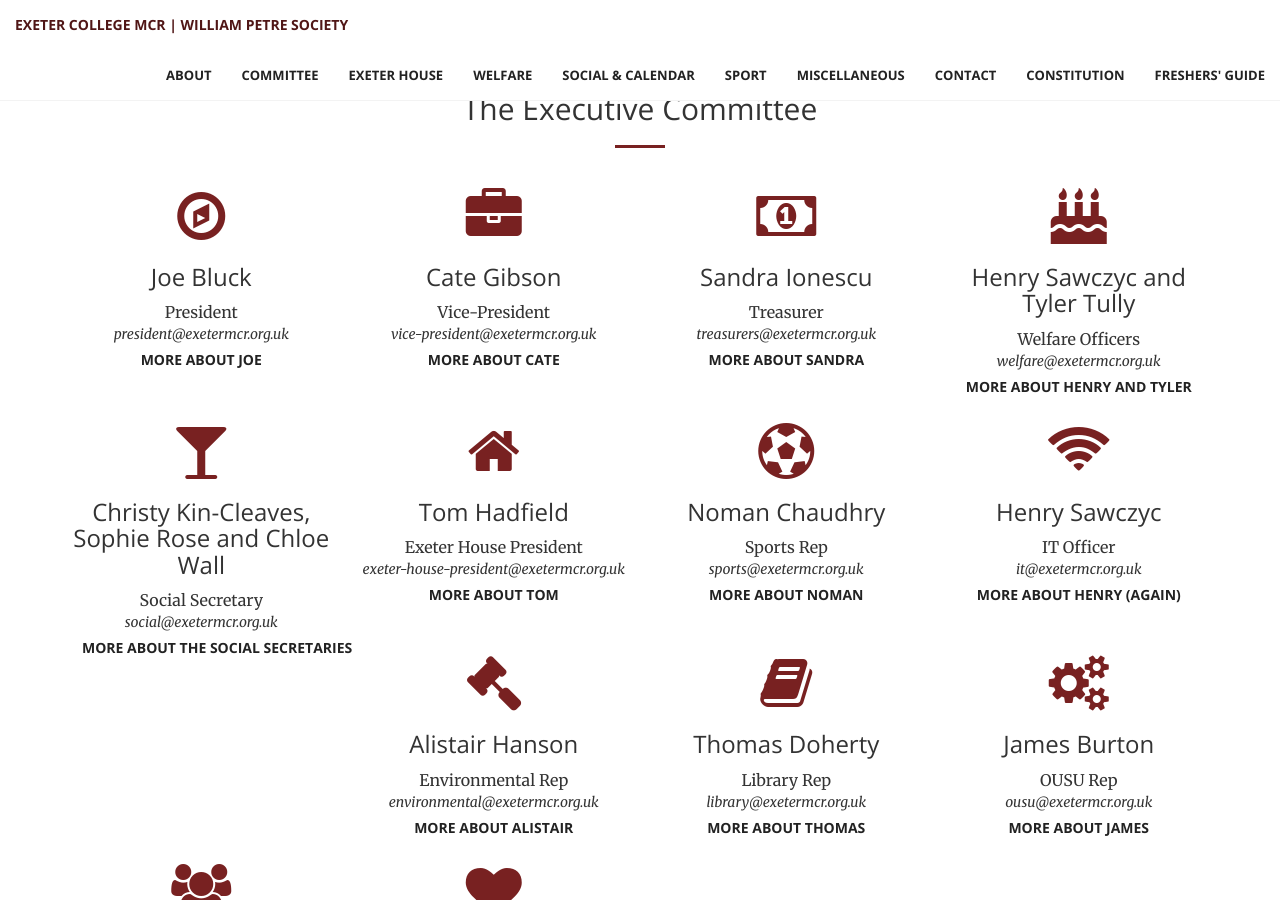
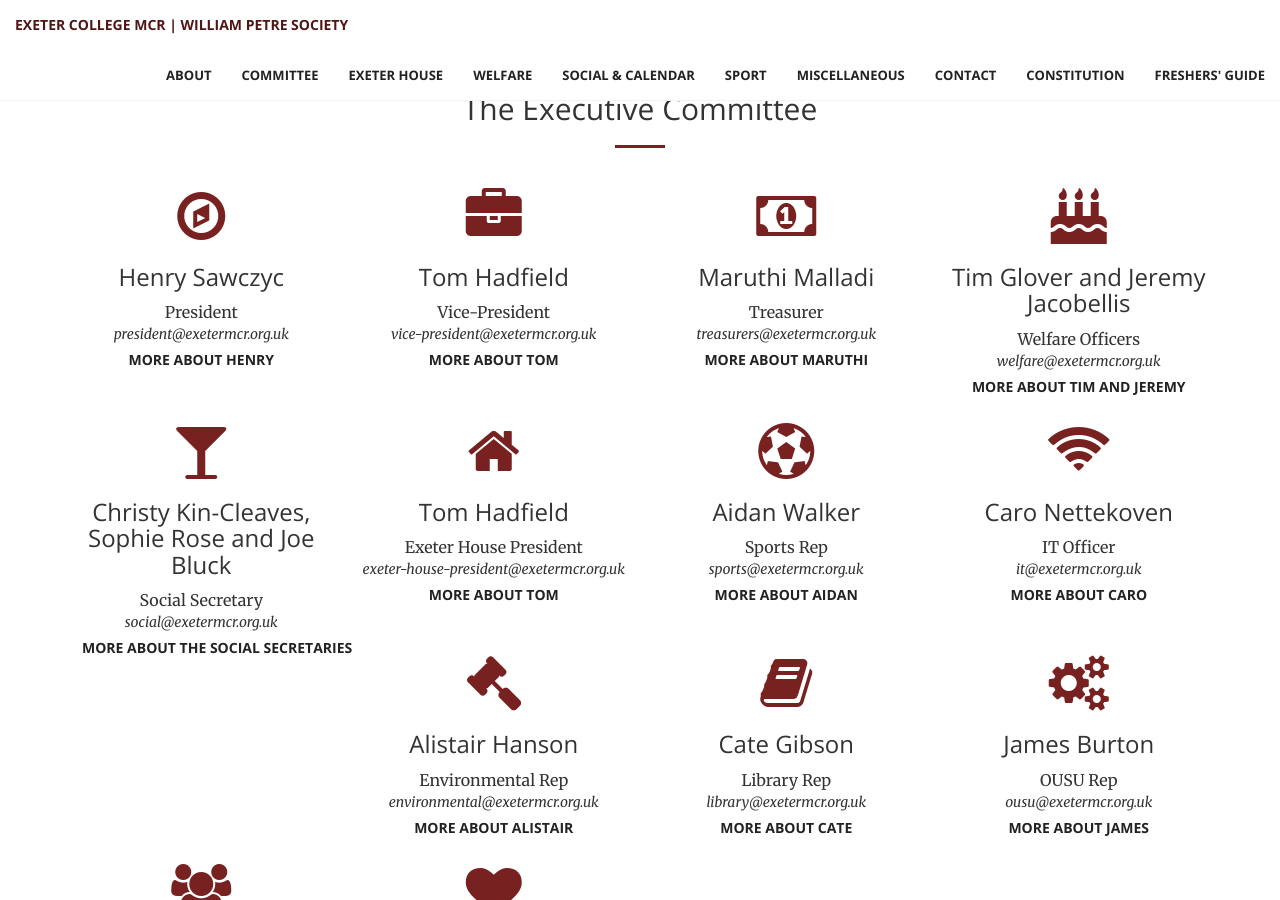
Before and after one commit to exetermcr/exetermcr.github.io, a Jekyll site: the page index.html, which Jekyll copies as it is, in a window 1280 px wide and 900 px high, scrolled down 1924 px. Built offline with Jekyll 4.4.1, drawn with Linux system fonts in a browser that asks for light colours; some of the changed text lies outside the part shown.

Commit message:
Updated for 2018 committee

```diff
--- a/6misc.html
+++ b/6misc.html
@@ -254,7 +254,7 @@
                     <hr class="primary">
                     <p>The MCR is located at Staircase 8, Ground Floor, Exeter College, Oxford OX1 3DP.<br>
                     <br>If you are a member of the MCR, but are not subscribed to the exeter-mcr mailing list please send a blank email to exeter-mcr-subscribe@maillist.ox.ac.uk.</p>
-                    <br>The MCR President is Joe Bluck.
+                    <br>The MCR President is Henry Sawczyc.
                     <br>
                 </div>
 
--- a/index.html
+++ b/index.html
@@ -142,59 +142,59 @@
                 <div class="col-lg-3 col-md-6 text-center">
                     <div class="service-box">
                         <i class="fa fa-4x fa-compass wow bounceIn text-primary"></i>
-                        <h3>Joe Bluck</h3>
+                        <h3>Henry Sawczyc</h3>
                         <p>President</p>
                         <i>president@exetermcr.org.uk</i>
                         <br>
-                        <button data-toggle="collapse" data-target="#demo" class="btn btn-default collapsed" aria-expanded="false">More about Joe</button>
+                        <button data-toggle="collapse" data-target="#demo" class="btn btn-default collapsed" aria-expanded="false">More about Henry</button>
                         <div id="demo" class="collapse">
-                          Hey, I’m Joe and as the MCR president it is my role to ensure the Graduates are represented within College and ensure we continue to provide a welcoming Common Room. Along with other members of the Executive Committee, I attend various meetings around the College and University and raise any concerns of the Graduates. I also chair the termly general meetings of the MCR.  Please feel free to contact me if you have any graduate issues that are concerning you or you have any questions in general.<br>
-                          When not in the MCR, I am currently studying for a DPhil in Systems Approaches to Biochemical Science, through one of the University’s Doctoral Training Centres. This has extended my time here at Exeter College, having also read my undergraduate degree in Chemistry here.</div>
+                          Hey, I’m Henry and as the MCR president it is my role to ensure the Graduates are represented within College and ensure we continue to provide a welcoming Common Room. Along with other members of the Executive Committee, I attend various meetings around the College and University and raise any concerns of the Graduates. I also chair the termly general meetings of the MCR.  Please feel free to contact me if you have any graduate issues that are concerning you or you have any questions in general.<br>
+                          When not in the MCR, I am currently studying for a DPhil in Biochemistry.</div>
                     </div>
                 </div>
                 <div class="col-lg-3 col-md-6 text-center">
                     <div class="service-box">
                         <i class="fa fa-4x fa-briefcase wow bounceIn text-primary" data-wow-delay=".1s"></i>
-                        <h3>Cate Gibson</h3>
+                        <h3>Tom Hadfield</h3>
                         <p>Vice-President</p>
                         <i>vice-president@exetermcr.org.uk</i>
                         <br>
-                        <button data-toggle="collapse" data-target="#VP" class="btn btn-default collapsed" aria-expanded="false">More about Cate</button>
+                        <button data-toggle="collapse" data-target="#VP" class="btn btn-default collapsed" aria-expanded="false">More about Tom</button>
                         <div id="VP" class="collapse">
-                          Hi! I’m Cate and I’m the VP of Exeter MCR!
-                          <br>My role is to aid Joe to ensure the smooth running of our graduate common room. I’m also here to help other MCR officers to fulfil their duties-- I’m always available to answer questions, pursue matters with college and to lend a practical hand when necessary!
-                          <br> I’m currently studying for my DPhil in Philosophy and this is my 6th year in Oxford. What I love most about Exeter College is the welcoming atmosphere. I have experienced nothing but kindness and generosity on all fronts, from my fellow graduate students to the JCR, scouts, kitchen staff, fellows and porters. Compared to other colleges, our MCR is a lovely size where there are still plenty of people to meet, but a comforting sense of closeness amongst the members. We have forged a great number of ties with other graduate common rooms across Oxford, resulting in many joint social and welfare events. Exeter MCR is truly unique within the university and I’m honoured to have the opportunity to make a significant
+                          Hi! I’m Tom and I’m the VP of Exeter MCR!
+                          <br>My role is to aid Henry to ensure the smooth running of our graduate common room. I’m also here to help other MCR officers to fulfil their duties-- I’m always available to answer questions, pursue matters with college and to lend a practical hand when necessary!
+                          <br>
                         </div>
                     </div>
                 </div>
                 <div class="col-lg-3 col-md-6 text-center">
                     <div class="service-box">
                         <i class="fa fa-4x fa-money wow bounceIn text-primary" data-wow-delay=".2s"></i>
-                        <h3>Sandra Ionescu</h3>
+                        <h3>Maruthi Malladi</h3>
                         <p>Treasurer</p>
                         <i>treasurers@exetermcr.org.uk</i>
                         <br>
-                        <button data-toggle="collapse" data-target="#Tre" class="btn btn-default collapsed" aria-expanded="false">More about Sandra</button>
+                        <button data-toggle="collapse" data-target="#Tre" class="btn btn-default collapsed" aria-expanded="false">More about Maruthi</button>
                         <div id="Tre" class="collapse">
-                        Hello! My name is Sandra and I'm Exeter MCR's treasurer.
-                        <br>My duty is to sort out the MCR's finances, which includes putting together our yearly budget and carrying out rent negotiations--less (rent) is more! I am a second-year DPhil in Chemical Biology and love Exeter's MCR because of its friendliness and diversity. The cozy common room is a nice escape from the lab AND it has biscuits. Floreat Exon!
+                        Hello! My name is Maruthi and I'm Exeter MCR's treasurer.
+                        <br>My duty is to sort out the MCR's finances, which includes putting together our yearly budget and carrying out rent negotiations--less (rent) is more! I am a second-year DPhil in Chemical Biology and love Exeter's MCR because of its friendliness and diversity. Floreat Exon!
                         </div>
                     </div>
                 </div>
                 <div class="col-lg-3 col-md-6 text-center">
                     <div class="service-box">
                         <i class="fa fa-4x fa-birthday-cake wow bounceIn text-primary" data-wow-delay=".3s"></i>
-                        <h3>Henry Sawczyc and Tyler Tully</h3>
+                        <h3>Tim Glover and Jeremy Jacobellis</h3>
                         <p>Welfare Officers</p>
                         <i>welfare@exetermcr.org.uk</i>
                         <br>
-                        <button data-toggle="collapse" data-target="#Wel" class="btn btn-default collapsed" aria-expanded="false">More about Henry and Tyler</button>
+                        <button data-toggle="collapse" data-target="#Wel" class="btn btn-default collapsed" aria-expanded="false">More about Tim and Jeremy</button>
                         <div id="Wel" class="collapse">
                         Henry <br>
-                        Henry is a DPhil student in the Department of Biochemistry, trying to understand and make use of a novel nanparticle called Lipodisq, when he is avoiding his work (which is often) he can be found at Welfare Tea, being Exeter House President, the IT person for the MCR or baking.<br>
+                        Tim is a DPhil student in English, after previously studying at Exeter for his BA.<br>
                         <br>
-                        Tyler <br>
-                        Tyler is an American DPhil student serving as Exeter's Arthur Peacocke Scholar in Religion and Science. As a Welfare Officer, Tyler helps organize the weekly tea and other events meant to foster safe-spaces, community and conversation in and around the MCR. Tyler has previously served the MCR as the Equalities Officer and is an active member the College Rugby team.<br>
+                        Jeremy <br>
+                        Jeremy is studying an MPhil.<br>
                         If any MCR member, or prospective member, has any welfare issues or would like a chat, please feel free to email us.
                         </div>
                     </div>
@@ -202,7 +202,7 @@
                 <div class="col-lg-3 col-md-6 text-center">
                     <div class="service-box">
                         <i class="fa fa-4x fa-glass wow bounceIn text-primary" data-wow-delay=".3s"></i>
-                        <h3>Christy Kin-Cleaves, Sophie Rose and Chloe Wall</h3>
+                        <h3>Christy Kin-Cleaves, Sophie Rose and Joe Bluck</h3>
                         <p>Social Secretary</p>
                         <i>social@exetermcr.org.uk</i>
                          <br>
@@ -231,11 +231,11 @@
                 <div class="col-lg-3 col-md-6 text-center">
                     <div class="service-box">
                         <i class="fa fa-4x fa-soccer-ball-o wow bounceIn text-primary" data-wow-delay=".3s"></i>
-                        <h3>Noman Chaudhry</h3>
+                        <h3>Aidan Walker</h3>
                         <p>Sports Rep</p>
                         <i>sports@exetermcr.org.uk</i>
                         <br>
-                        <button data-toggle="collapse" data-target="#Sport" class="btn btn-default collapsed" aria-expanded="false">More about Noman</button>
+                        <button data-toggle="collapse" data-target="#Sport" class="btn btn-default collapsed" aria-expanded="false">More about Aidan</button>
                         <div id="Sport" class="collapse">
                         <br>I help MCR members get involved with sports offered through Exeter College and the University.  I am also responsible for negotiating the terms of our membership with the Oxford University Sports Centre on Iffley Road and organizing special sport events for the Exeter MCR.  We are pleased to offer regular Yoga and Pilates classes at Exeter House taught by Exeter MCR volunteers Tory and Hadas!
                         <br>Why I Love the MCR: The people — everyone is friendly and has a different background, which makes the MCR a friendly and inclusive place.
@@ -245,12 +245,12 @@
                 <div class="col-lg-3 col-md-6 text-center">
                     <div class="service-box">
                         <i class="fa fa-4x fa-wifi wow bounceIn text-primary" data-wow-delay=".3s"></i>
-                        <h3>Henry Sawczyc</h3>
+                        <h3>Caro Nettekoven</h3>
                         <p>IT Officer</p>
                         <i>it@exetermcr.org.uk</i>
-                        <button data-toggle="collapse" data-target="#IT" class="btn btn-default collapsed" aria-expanded="false">More about Henry (again)</button>
+                        <button data-toggle="collapse" data-target="#IT" class="btn btn-default collapsed" aria-expanded="false">More about Caro</button>
                         <div id="IT" class="collapse">
-                        <br>Hello (again), If you have any issues with the site, or emails to the MCR Exec do feel free to contact me. I've run out of interesting things to ay about myself in the above sections apart from that.
+                        <br>Hello, If you have any issues with the site, or emails to the MCR Exec do feel free to contact me. I've run out of interesting things to ay about myself in the above sections apart from that.
                         </div>
                         <p>&nbsp;</p>
                     </div>
@@ -271,12 +271,12 @@
                 <div class="col-lg-3 col-md-6 text-center">
                     <div class="service-box">
                         <i class="fa fa-4x fa-book wow bounceIn text-primary" data-wow-delay=".3s"></i>
-                        <h3>Thomas Doherty</h3>
+                        <h3>Cate Gibson</h3>
                         <p>Library Rep</p>
                         <i>library@exetermcr.org.uk</i>
-                        <button data-toggle="collapse" data-target="#Lib" class="btn btn-default collapsed" aria-expanded="false">More about Thomas</button>
+                        <button data-toggle="collapse" data-target="#Lib" class="btn btn-default collapsed" aria-expanded="false">More about Cate</button>
                         <div id="Lib" class="collapse">
-                        <br>Thomas is neat and guards the books!
+                        <br>Cate is neat and guards the books!
                         </div>
                     </div>
                 </div>
@@ -296,12 +296,11 @@
                 <div class="col-lg-3 col-md-6 text-center">
                     <div class="service-box">
                         <i class="fa fa-4x fa-group wow bounceIn text-primary" data-wow-delay=".3s"></i>
-                        <h3>Caroline Nettekoven</h3>
+                        <h3>Matthew Ellis</h3>
                         <p>Equalities Rep</p>
                         <i>equalities@exetermcr.org.uk</i>
-                        <button data-toggle="collapse" data-target="#Eq" class="btn btn-default collapsed" aria-expanded="false">More about Caro</button>
+                        <button data-toggle="collapse" data-target="#Eq" class="btn btn-default collapsed" aria-expanded="false">More about Matthew</button>
                         <div id="Eq" class="collapse">
-                        <br>I am a DPhil student studying neurochemical changes in the brain during motor learning. Exeter has such a welcoming and friendly MCR, here you will always find someone to talk to!
                         <br>As Equalities Rep, I am the first point of contact for information and advice on issues concerning equality (LGBTQ+, disability, ethnic minorities, etc.) and for anyone worried about discrimination or harassment. I distribute information on university-wide LGBTQ+ events and LGBTQ+ events happening within Exeter College.
                         <br>I also work closely with the Welfare Officers to organise and run regular events aiming at promoting equality in the MCR, such as the consent workshops. Additionally, we provide various welfare supplies including sexual health products and sanitary products confidentially and completely free of charge to members of the MCR.
                         <br>My job and interest is to both represent and offer independent support or advice on equality issues. All enquiries are kept in the strictest confidence – please feel free to contact me.
@@ -432,7 +431,7 @@
                     <hr class="primary">
                     <p>The MCR is located at Staircase 8, Ground Floor, Exeter College, Oxford OX1 3DP.<br>
                     <br>If you are a member of the MCR, but are not subscribed to the exeter-mcr mailing list please send a blank email to exeter-mcr-subscribe@maillist.ox.ac.uk.</p>
-                    <br>The MCR President is Joe Bluck.
+                    <br>The MCR President is Henry Sawczyc.
                     <br>
                 </div>
 
```
